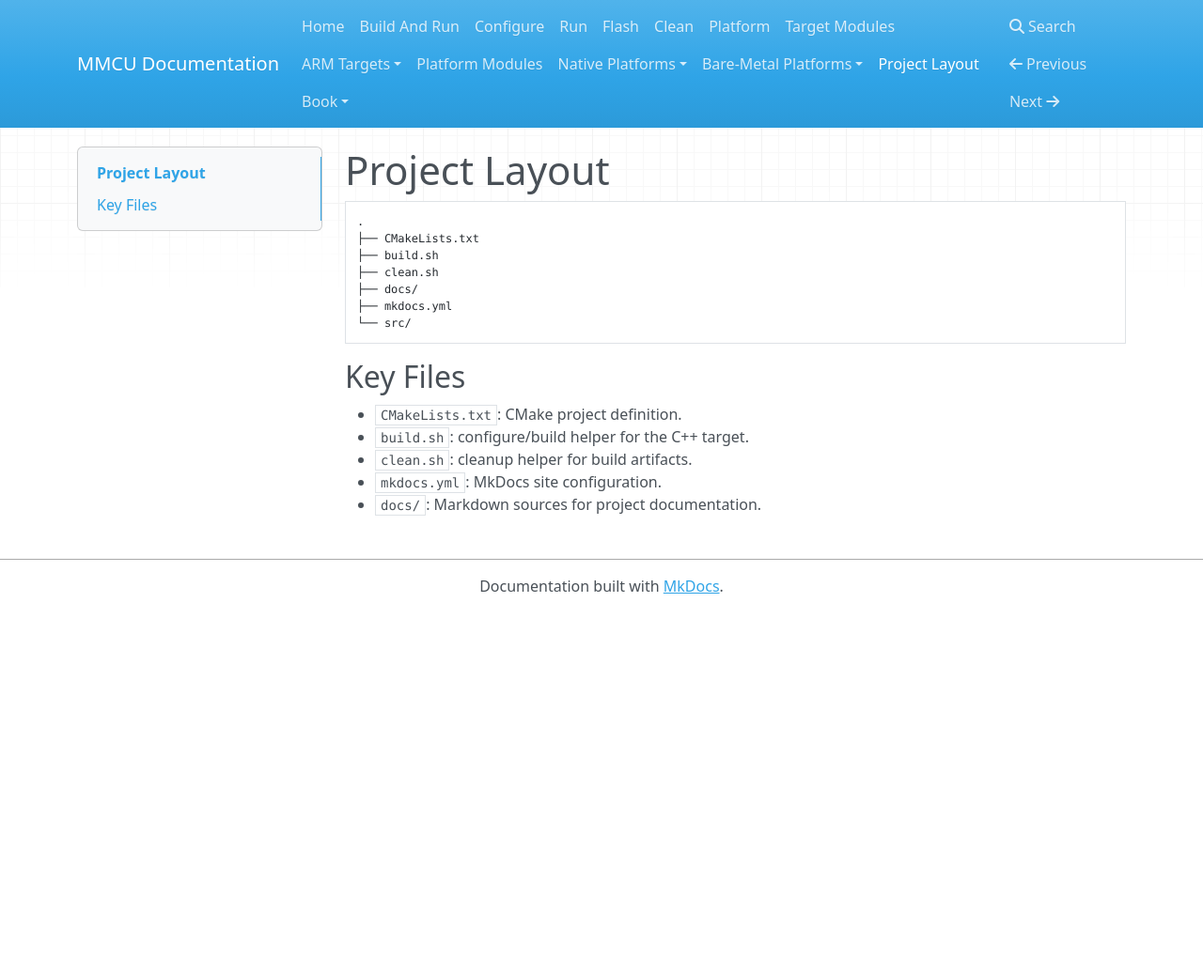
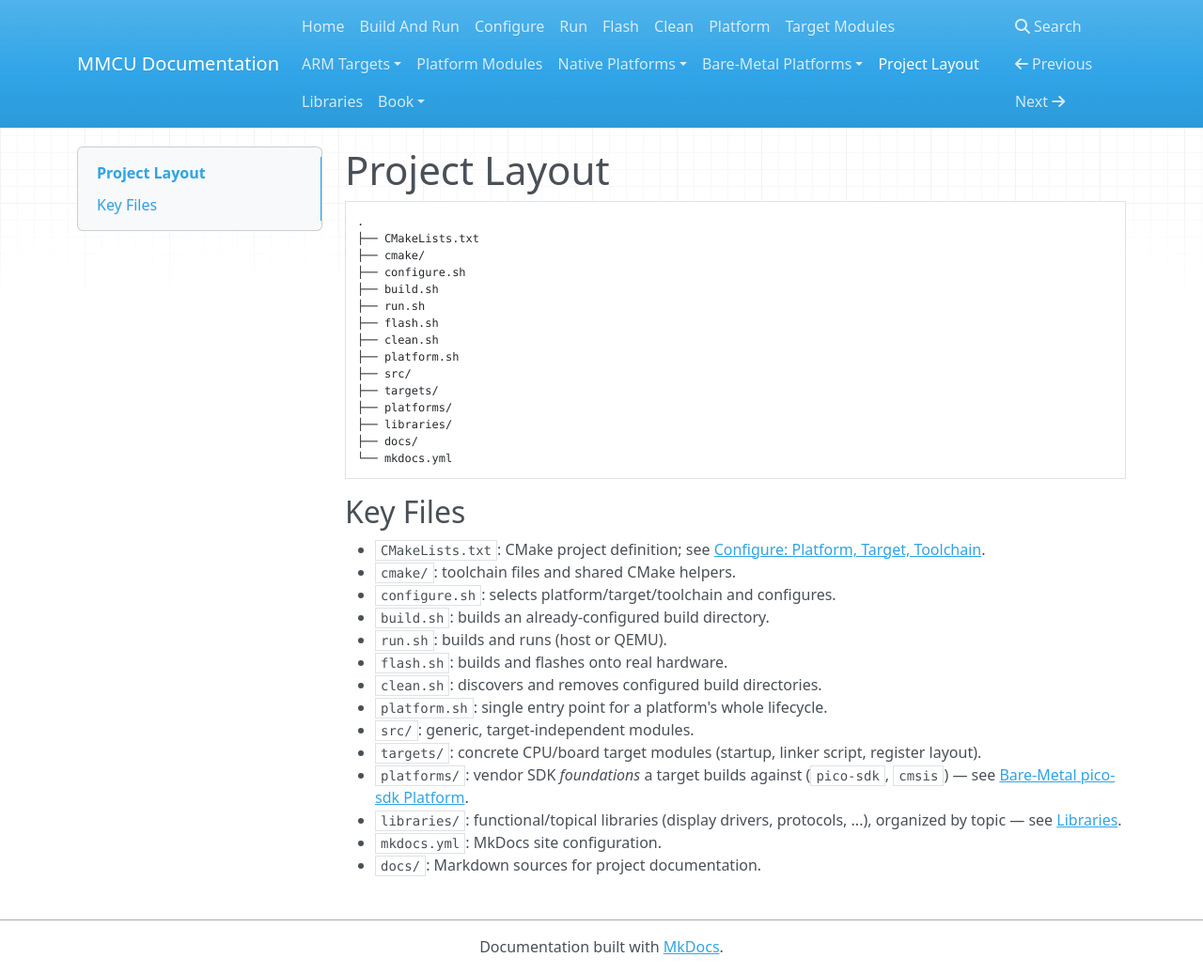
Before and after one commit to 32bitmicroLLC/MMCU, an MkDocs documentation site: the page built from docs/layout.md, in a window 1280 px wide and 1036 px high. Shown: the whole window at 94% size. Built offline with MkDocs 1.6.1, drawn with Linux system fonts in a browser that asks for light colours; nearby versions of some CDN libraries.

Commit message:
Document libraries/ organization: topic-based, symlinks for cross-topic libraries
libraries/<topic>/<library-name>/ (or libraries/<topic>/<sub-technology>/
<library-name>/ where a topic genuinely splits into distinct technologies,
like Display -> TFT/LCD/ePaper/eInk/OLED). Topics are peer-level
categories in their own right (CANbus, JSON), not umbrella groupings
(no networking/ or rpc/ folder above them) - JSON-RPC lives at
libraries/JSON/JSON-RPC/, not its own top-level topic.

A library that spans topics keeps one real copy in its primary topic;
anywhere else it's relevant gets a relative symlink back to that copy,
avoiding duplicated/drifting content.

Separate from platforms/ (pico-sdk, cmsis vendor SDK foundations), which
is untouched. Documents in docs/libraries.md; refreshes docs/layout.md
(stale since before configure.sh/run.sh/flash.sh/platform.sh/targets/
platforms/ existed) to list both. Linked from docs/index.md and
mkdocs.yml. No libraries/ directory created yet - scaffolded on demand
when the first library actually lands.

````diff
--- a/docs/layout.md
+++ b/docs/layout.md
@@ -3,17 +3,38 @@
 ```text
 .
 ├── CMakeLists.txt
+├── cmake/
+├── configure.sh
 ├── build.sh
+├── run.sh
+├── flash.sh
 ├── clean.sh
+├── platform.sh
+├── src/
+├── targets/
+├── platforms/
+├── libraries/
 ├── docs/
-├── mkdocs.yml
-└── src/
+└── mkdocs.yml
 ```
 
 ## Key Files
 
-- `CMakeLists.txt`: CMake project definition.
-- `build.sh`: configure/build helper for the C++ target.
-- `clean.sh`: cleanup helper for build artifacts.
+- `CMakeLists.txt`: CMake project definition; see
+  [Configure: Platform, Target, Toolchain](configure.md).
+- `cmake/`: toolchain files and shared CMake helpers.
+- `configure.sh`: selects platform/target/toolchain and configures.
+- `build.sh`: builds an already-configured build directory.
+- `run.sh`: builds and runs (host or QEMU).
+- `flash.sh`: builds and flashes onto real hardware.
+- `clean.sh`: discovers and removes configured build directories.
+- `platform.sh`: single entry point for a platform's whole lifecycle.
+- `src/`: generic, target-independent modules.
+- `targets/`: concrete CPU/board target modules (startup, linker script,
+  register layout).
+- `platforms/`: vendor SDK *foundations* a target builds against
+  (`pico-sdk`, `cmsis`) — see [Bare-Metal pico-sdk Platform](platforms-baremetal/pico-sdk.md).
+- `libraries/`: functional/topical libraries (display drivers, protocols,
+  ...), organized by topic — see [Libraries](libraries.md).
 - `mkdocs.yml`: MkDocs site configuration.
 - `docs/`: Markdown sources for project documentation.
--- a/mkdocs.yml
+++ b/mkdocs.yml
@@ -25,6 +25,7 @@
       - MCU: platforms-baremetal/mcu.md
       - pico-sdk: platforms-baremetal/pico-sdk.md
   - Project Layout: layout.md
+  - Libraries: libraries.md
   - Book:
       - Overview: book/index.md
       - Chapter 1: book/chapter_1.md
````
Also changed, not shown: docs/index.md (+1 -0 lines), docs/libraries.md (added, +81 -0 lines).
